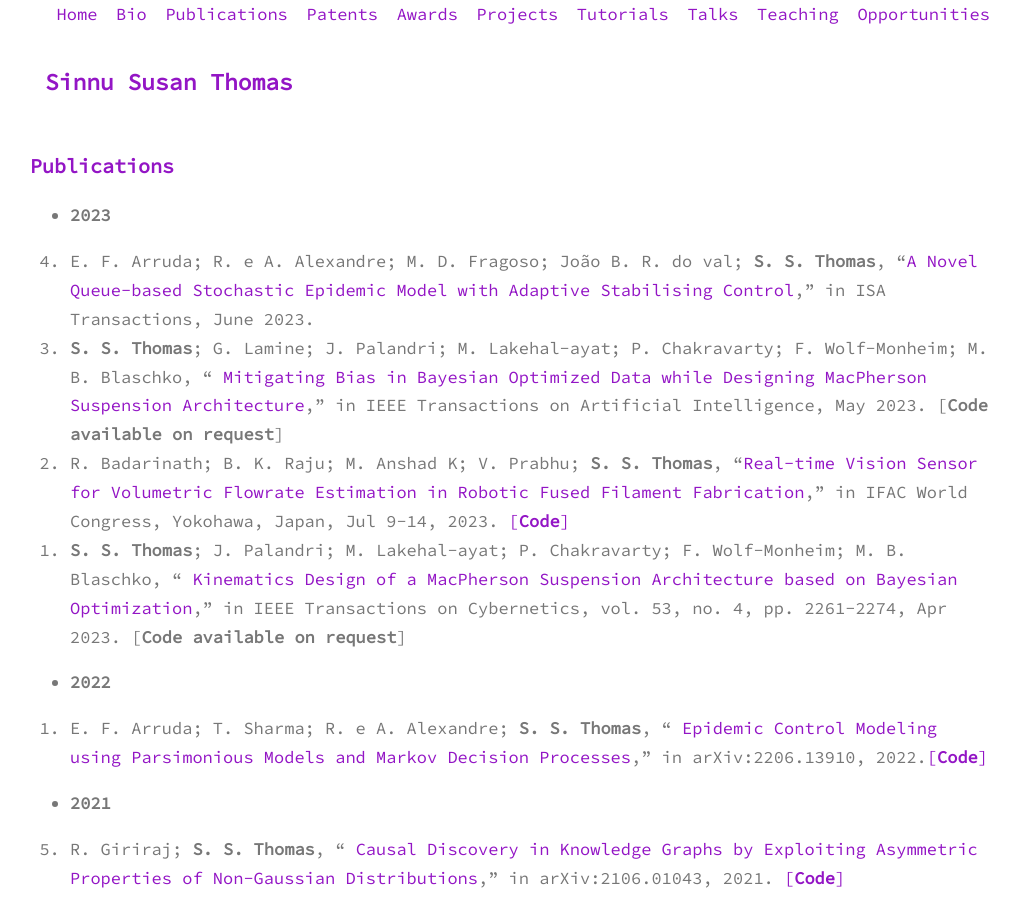
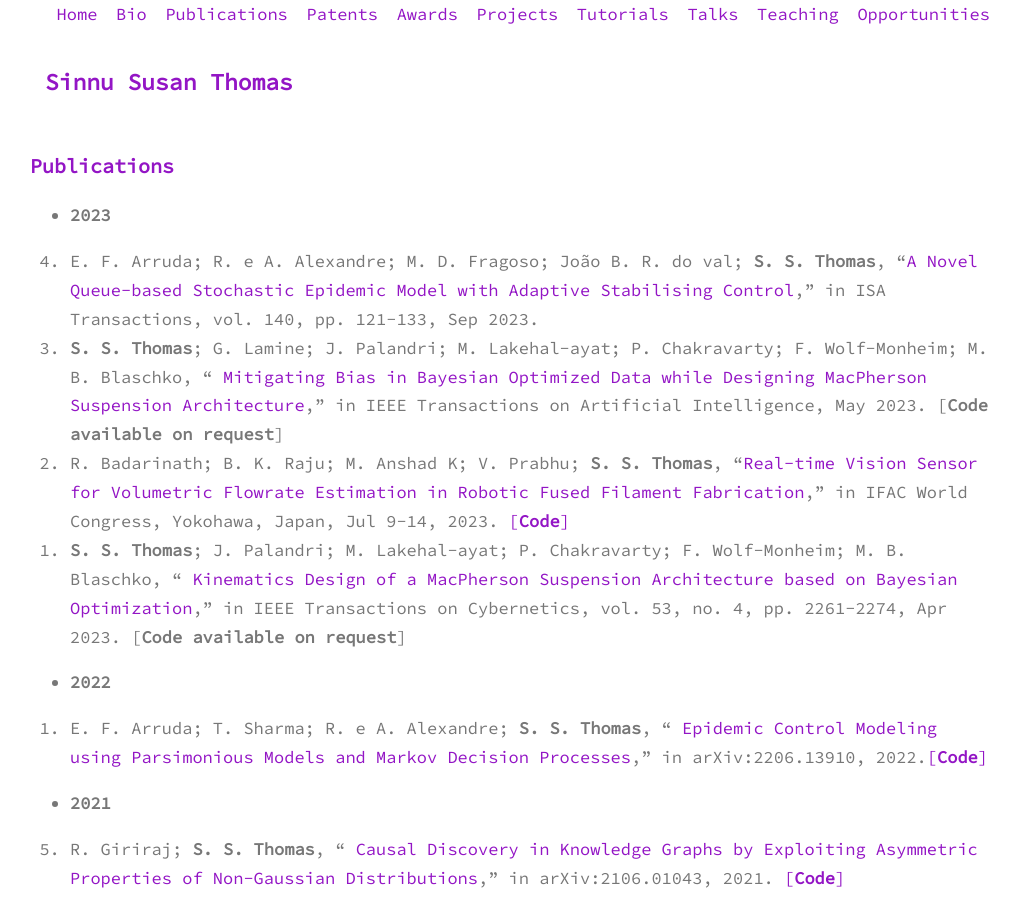
Before and after one commit to sinnuthomas/sinnuthomas.github.io, a Jekyll site: the page built from publications.md, in a window 1280 px wide and 900 px high. Shown: the whole window, without its empty margins (130-1150 px from the left). Built offline with Jekyll 4.4.1, drawn with Linux system fonts in a browser that asks for light colours.

Commit message:
Update publications.md

```diff
--- a/publications.md
+++ b/publications.md
@@ -5,7 +5,7 @@ permalink: /publications/
 ---
 * **2023**
 <ol reversed>
-  <li>E. F. Arruda; R. e A. Alexandre; M. D. Fragoso; João B. R. do val; <b>S. S. Thomas</b>, “<a href="https://www.sciencedirect.com/science/article/pii/S0019057823002859">A Novel Queue-based Stochastic Epidemic Model with Adaptive Stabilising Control</a>,” in ISA Transactions, June 2023. </li>
+  <li>E. F. Arruda; R. e A. Alexandre; M. D. Fragoso; João B. R. do val; <b>S. S. Thomas</b>, “<a href="https://www.sciencedirect.com/science/article/pii/S0019057823002859">A Novel Queue-based Stochastic Epidemic Model with Adaptive Stabilising Control</a>,” in ISA Transactions, vol. 140, pp. 121-133, Sep 2023. </li>
   <li><b>S. S. Thomas</b>; G. Lamine; J. Palandri; M. Lakehal-ayat; P. Chakravarty; F. Wolf-Monheim; M. B. Blaschko, “ <a href="https://ieeexplore.ieee.org/document/10121628">Mitigating Bias in Bayesian Optimized Data while Designing MacPherson Suspension Architecture</a>,” in IEEE Transactions on Artificial Intelligence, May 2023. [<b>Code available on request</b>]</li>
   <li>R. Badarinath; B. K. Raju; M. Anshad K; V. Prabhu; <b>S. S. Thomas</b>, “<a href="https://ifac.papercept.net/conferences/conferences/IFAC23/program/IFAC23_ContentListWeb_3.html">Real-time Vision Sensor for Volumetric Flowrate Estimation in Robotic Fused Filament Fabrication</a>,” in  IFAC World Congress, Yokohawa, Japan, Jul 9-14, 2023. <a href="https://github.com/basilkraju/Real-time-Vision-Sensor-for-Volumetric-Flowrate-Estimation-in-Robotic-Fused-Filament-Fabrication">[<b>Code</b>]</a></li>
   <li><b>S. S. Thomas</b>; J. Palandri; M. Lakehal-ayat; P. Chakravarty; F. Wolf-Monheim; M. B. Blaschko, “ <a href="https://ieeexplore.ieee.org/document/9560711">Kinematics Design of a MacPherson Suspension Architecture based on Bayesian Optimization</a>,” in IEEE Transactions on Cybernetics, vol. 53, no. 4, pp. 2261-2274, Apr 2023. [<b>Code available on request</b>]</li>
```
